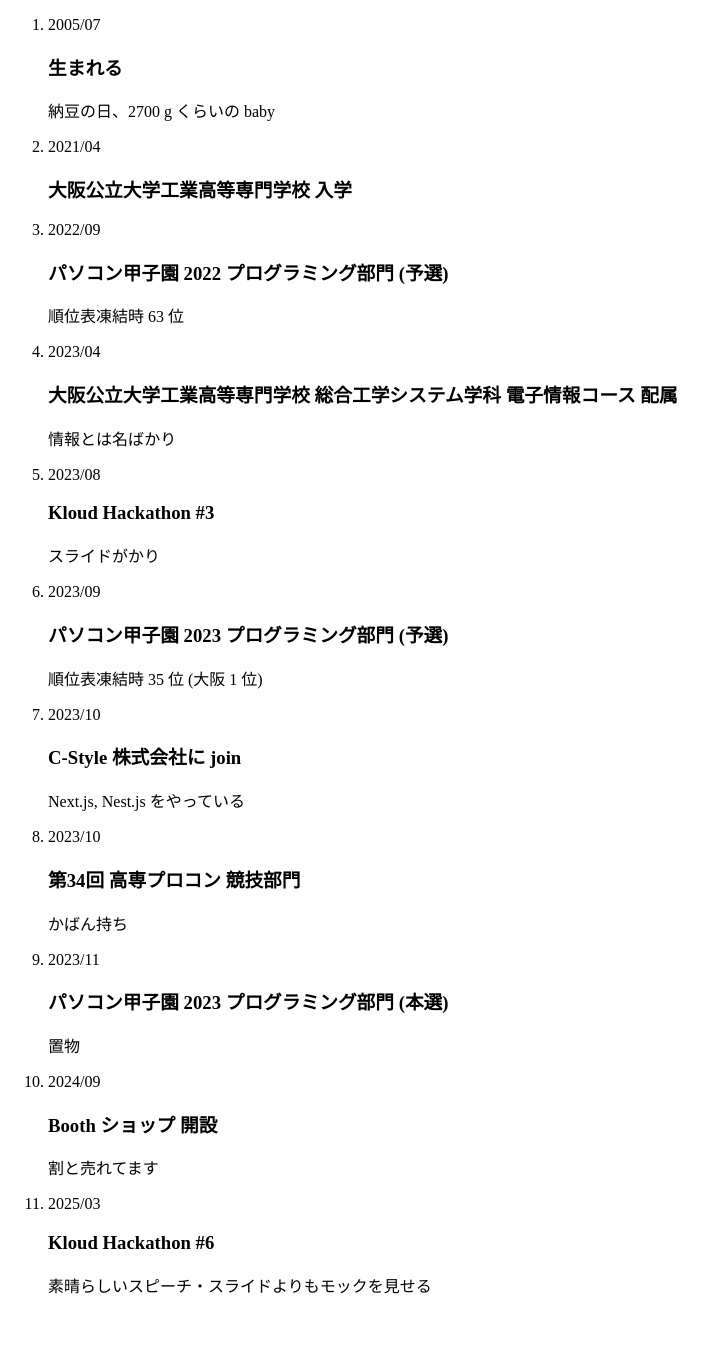
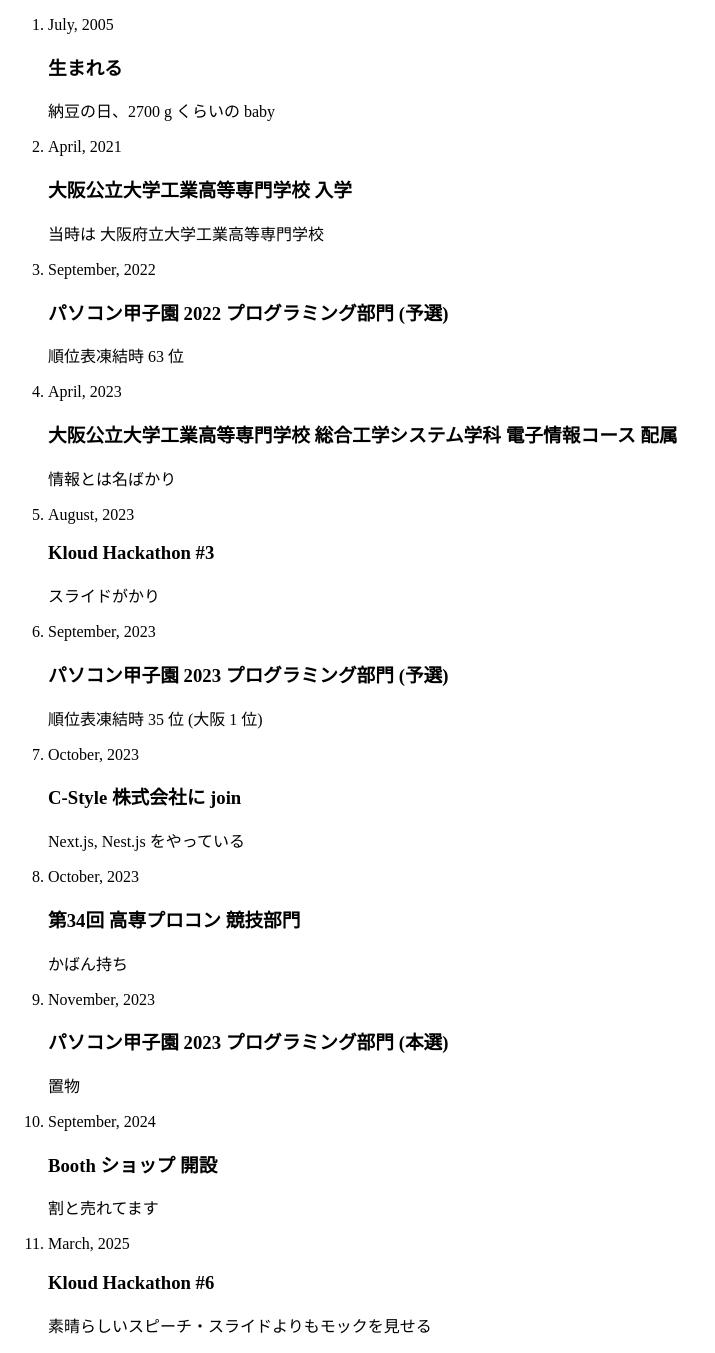
Before and after one commit to Kyure-A/kyre.moe, a Next.js app: page /History/History in a window 1280 px wide. Shown: the whole page, without its empty margins (0-715 px from the left). Before the commit the page ends 1313 px from the top, so only its background shows below. Built offline with nearby package versions, Linux system fonts and the light colour scheme.

Commit message:
chore(history): modify description

```diff
--- a/src/pages/History/History.tsx
+++ b/src/pages/History/History.tsx
@@ -3,64 +3,64 @@
 export default function History () {
     const timelineData: TimelineItem[] = [
         {
-            date: "2005/07",
+            date: "July, 2005",
             title: "生まれる",
             description: "納豆の日、2700 g くらいの baby"
         },
         {
-            date: "2021/04",
+            date: "April, 2021",
             title: "大阪公立大学工業高等専門学校 入学",
-            description: ""
+            description: "当時は 大阪府立大学工業高等専門学校"
         },
         {
-            date: "2022/09",
+            date: "September, 2022",
             title: "パソコン甲子園 2022 プログラミング部門 (予選)",
             description: "順位表凍結時 63 位",
         },
         {
-            date: "2023/04",
+            date: "April, 2023",
             title: "大阪公立大学工業高等専門学校 総合工学システム学科 電子情報コース 配属",
             description: "情報とは名ばかり"
         },
         {
-            date: "2023/08",
+            date: "August, 2023",
             title: "Kloud Hackathon #3",
             description: "スライドがかり"
         },
         {
-            date: "2023/09",
+            date: "September, 2023",
             title: "パソコン甲子園 2023 プログラミング部門 (予選)",
             description: "順位表凍結時 35 位 (大阪 1 位)"
         },
         {
-            date: "2023/10",
+            date: "October, 2023",
             title: "C-Style 株式会社に join",
             description: "Next.js, Nest.js をやっている"
         },
         {
-            date: "2023/10",
+            date: "October, 2023",
             title: "第34回 高専プロコン 競技部門",
             description: "かばん持ち"
         },
         {
-            date: "2023/11",
+            date: "November, 2023",
             title: "パソコン甲子園 2023 プログラミング部門 (本選)",
             description: "置物"
         },
         {
-            date: "2024/09",
+            date: "September, 2024",
             title: "Booth ショップ 開設",
             description: "割と売れてます"
         },
         {
-            date: "2025/03",
+            date: "March, 2025",
             title: "Kloud Hackathon #6",
             description: "素晴らしいスピーチ・スライドよりもモックを見せる"
         }
     ];
 
     return (
-        <div className="max-w-2xl mx-auto p-6 rounded-lg shadow-sm">
+        <div className="max-w-2xl mx-auto p-6 py-2 rounded-lg shadow-sm">
           {/* {<h2 className="text-2xl font-bold mb-6 text-gray-800">プロジェクト タイムライン</h2>}*/}
           <Timeline items={timelineData} />
         </div>
```
